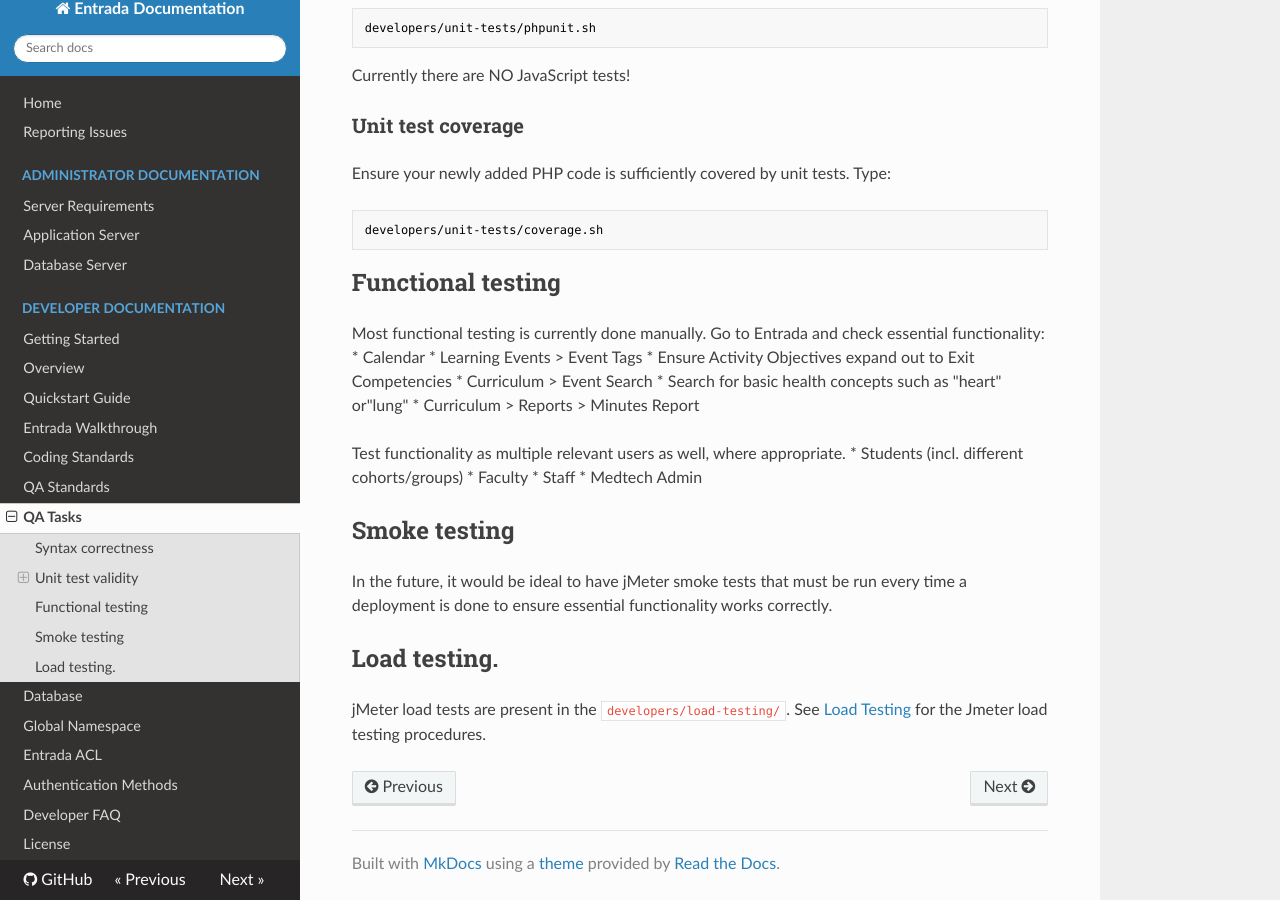
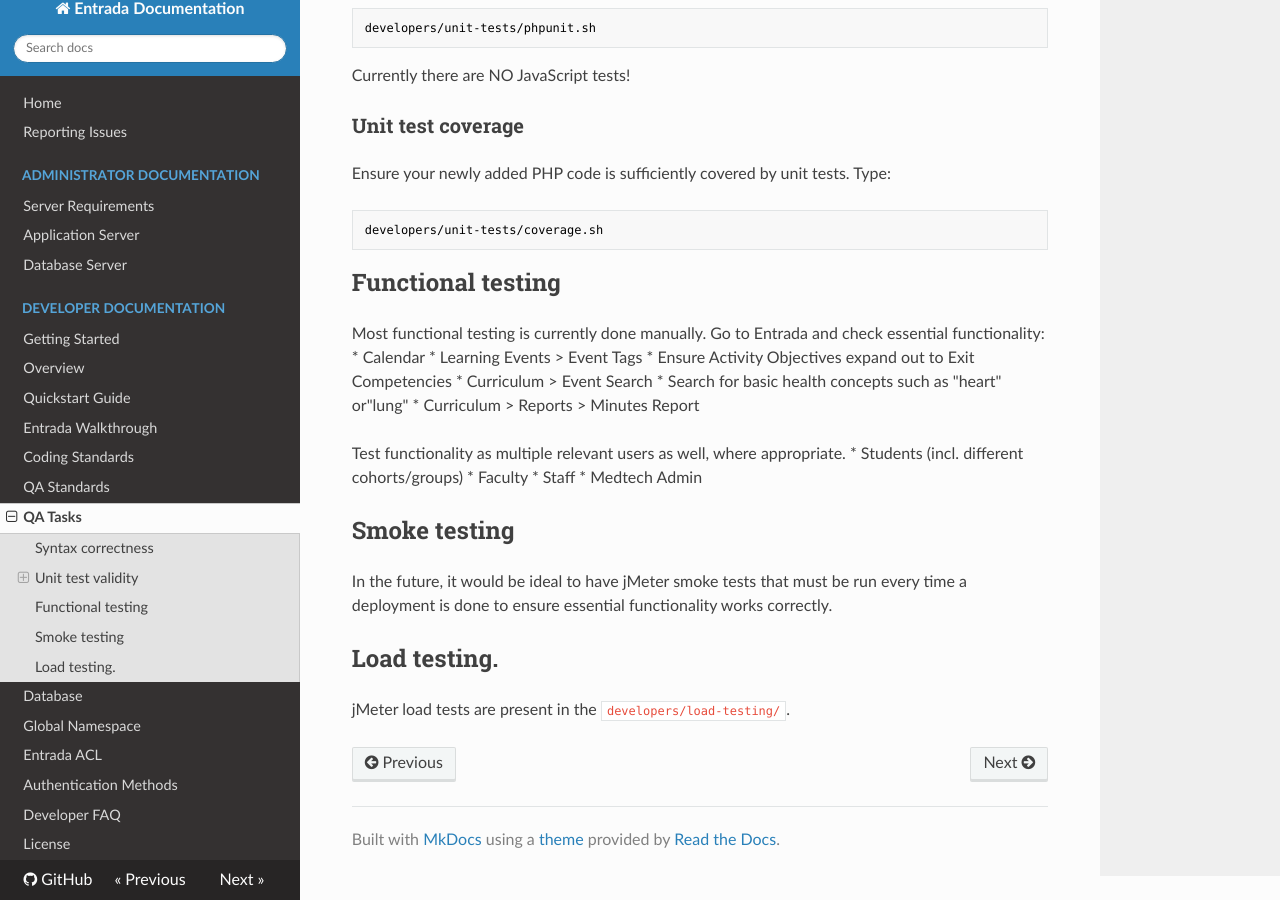
Before and after one commit to pyarmak/entrada-1x-docs, an MkDocs documentation site: the page built from docs/developer/qa-tasks.md, in a window 1280 px wide and 900 px high, scrolled down 712 px. Built offline with MkDocs 1.6.1, drawn with Linux system fonts in a browser that asks for light colours; nearby versions of some CDN libraries; old or Windows-style settings are respelled for this version of MkDocs.

Commit message:
Fix hyperlinks in QA Standards/Tasks

```diff
--- a/docs/developer/qa-tasks.md
+++ b/docs/developer/qa-tasks.md
@@ -1,7 +1,7 @@
 # QA Tasks
 
 This wiki documents a standard set of tests you may run for ensuring that deployed software has High enough Quality. In contrast with
-[our QA Standards](standards/qa), it is not a all-encompassing set of guidelines that we can use to cover as much QA needs as possible,
+[our QA Standards](qa-standards), it is not a all-encompassing set of guidelines that we can use to cover as much QA needs as possible,
 but rather a quick list of tasks that will get you 80% of the way there with regard to that document.
 
 Before pushing OR deploying any code to Entrada or UBC repositories, it is critical to ensure the following QA Tasks pass successfully.
@@ -56,4 +56,4 @@ In the future, it would be ideal to have jMeter smoke tests that must be run eve
 
 ## Load testing.
 
-jMeter load tests are present in the `developers/load-testing/`. See [Load Testing](jmeter load testing procedure) for the Jmeter load testing procedures.
+jMeter load tests are present in the `developers/load-testing/`.
```
Also changed, not shown: docs/developer/qa-standards.md (+1 -1 lines).
